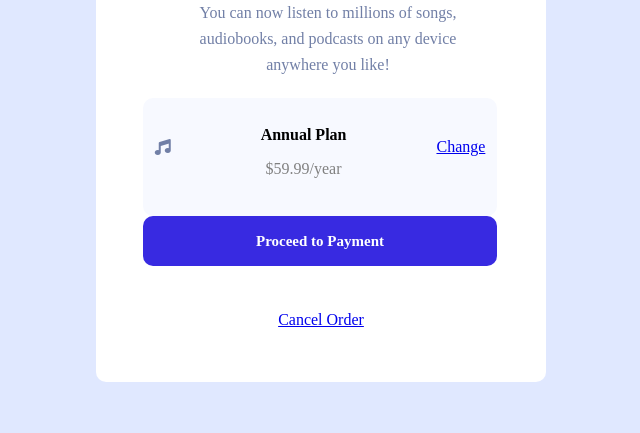
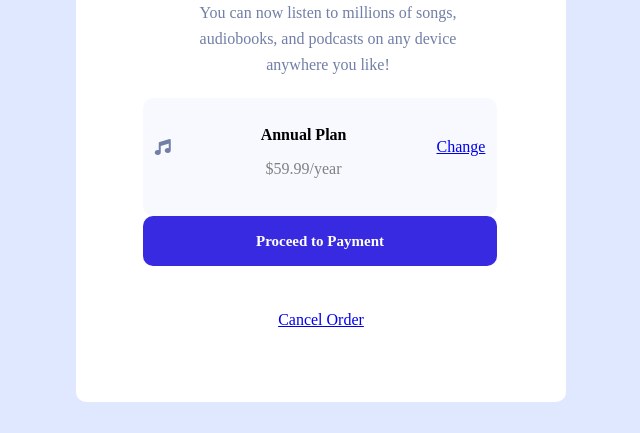
Before and after one commit to MariamGagnidze/order, a plain HTML site: page index.html in a window 1280 px wide. Shown: the part 367-800 px from the top of the page, without its empty margins (319-959 px from the left). Drawn offline with Linux system fonts and the light colour scheme.

Commit message:
first commit

```diff
--- a/style.css
+++ b/style.css
@@ -9,11 +9,6 @@ body{
    margin: 0;
 }
 
-/* .path-container {
-    width: 1440px;
-    height: 437px;
-    clip-path: polygon(0 0, 100% 0, 100% 80%, 0 100%);
-    background-color: #D6E1FF} */
 
 .card{
     width: 450px;
@@ -23,14 +18,11 @@ body{
     border: none ;
     border-radius: 10px;
     background-color: #FFFFFF;
-    /* display: flex;
-    justify-content: center;
-    align-items: center; */
+
     text-align: center;
-    padding: 20;
+    padding: 20px;
     border: 1px;
     border-radius: 10px;
-
 }
 
 
@@ -48,9 +40,7 @@ letter-spacing: 0px;
 text-align: center;
 color: #1F2E55;
 margin-bottom: 20px;
-margin-left: 53px;
-
-}
+margin-left: 53px;}
 
 .card-content{
     width: 354px;
```
